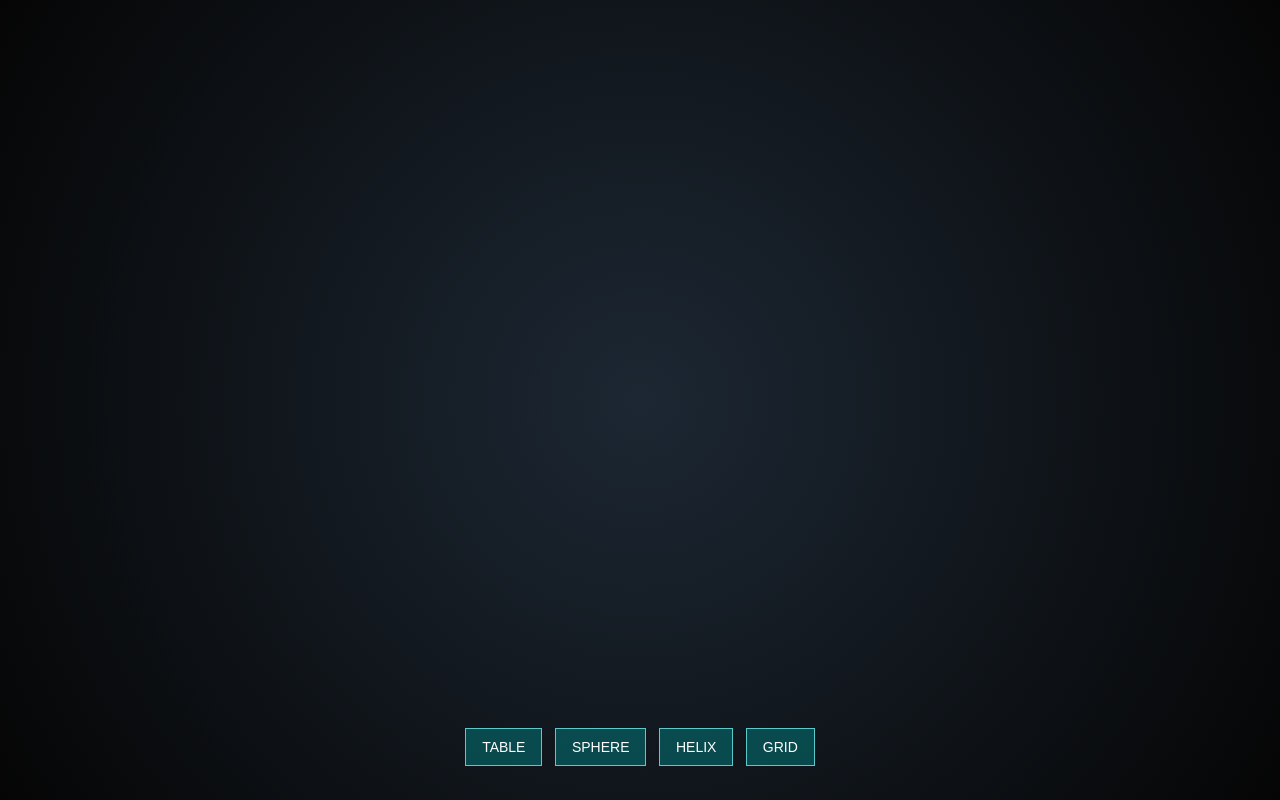
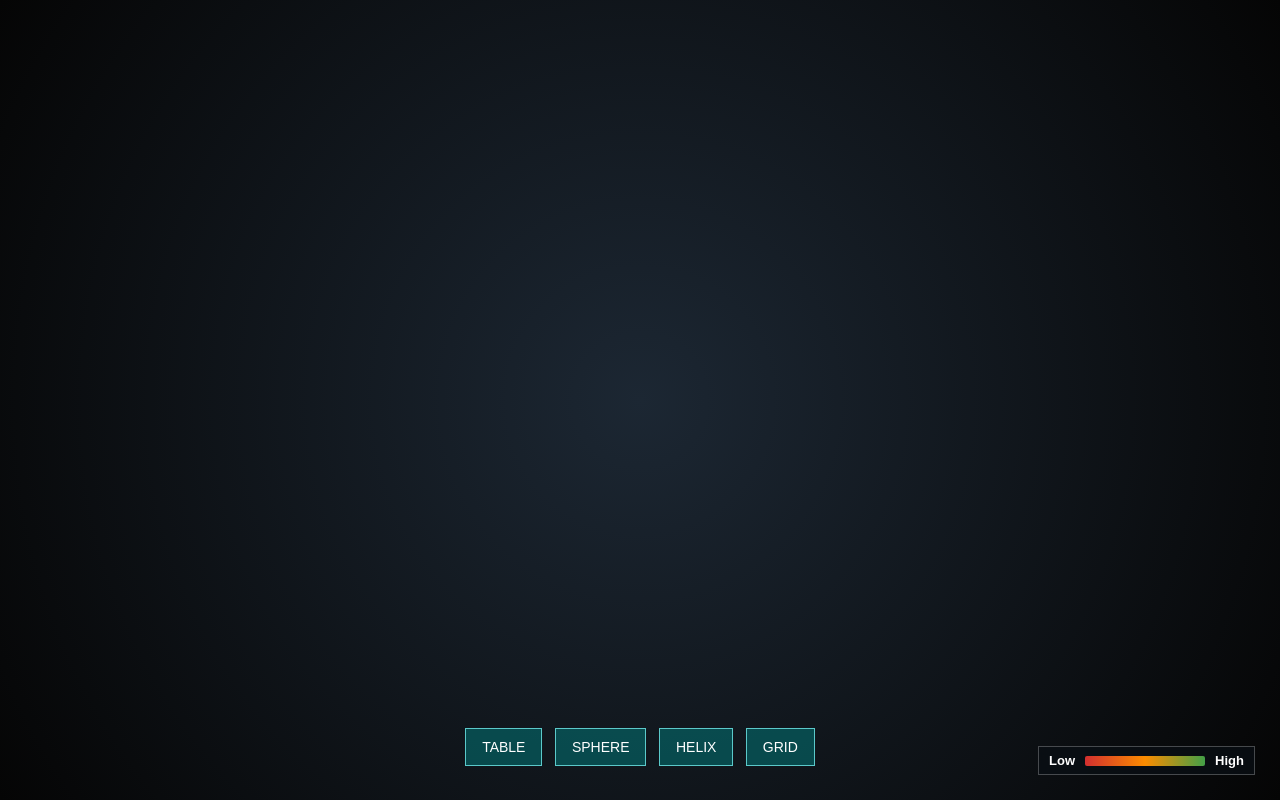
Before and after one commit to MDF2330/kasatria_assignment, a website built with Vite: page index.html in a window 1280 px wide. Built offline with nearby package versions, Linux system fonts and the light colour scheme.

Commit message:
Finalize assignment and add net worth indicator

```diff
--- a/index.html
+++ b/index.html
@@ -1,11 +1,9 @@
 <!doctype html>
 <html lang="en">
+
 <head>
   <meta charset="UTF-8" />
-    <meta
-      name="viewport"
-      content="width=device-width, initial-scale=1.0"
-    />
+  <meta name="viewport" content="width=device-width, initial-scale=1.0" />
   <title>Kasatria 3D Data Visualisation</title>
 </head>
 
@@ -19,7 +17,16 @@
     <button id="grid">Grid</button>
   </div>
 
+  <div class="networth-indicator">
+    <span>Low</span>
+
+    <div class="networth-bar"></div>
+
+    <span>High</span>
+</div>
+
   <script src="https://accounts.google.com/gsi/client" async defer></script>
   <script type="module" src="/src/main.js"></script>
 </body>
+
 </html>
--- a/src/style.css
+++ b/src/style.css
@@ -174,3 +174,39 @@ button:hover {
   cursor: default;
   opacity: 0.7;
 }
+
+.networth-indicator {
+    position: fixed;
+    right: 25px;
+    bottom: 25px;
+
+    display: flex;
+    align-items: center;
+    gap: 10px;
+
+    padding: 6px 10px;
+
+    border: 1px solid rgba(255,255,255,.25);
+    background: rgba(10,15,20,.75);
+    backdrop-filter: blur(6px);
+
+    color: #fff;
+    font-size: 13px;
+    font-weight: 600;
+
+    z-index: 9999;
+}
+
+.networth-bar {
+    width: 120px;
+    height: 10px;
+
+    background: linear-gradient(
+        90deg,
+        #d32f2f 0%,
+        #fb8c00 50%,
+        #43a047 100%
+    );
+
+    border-radius: 2px;
+}
```
Lines whose indentation alone changed are shown as unchanged.
